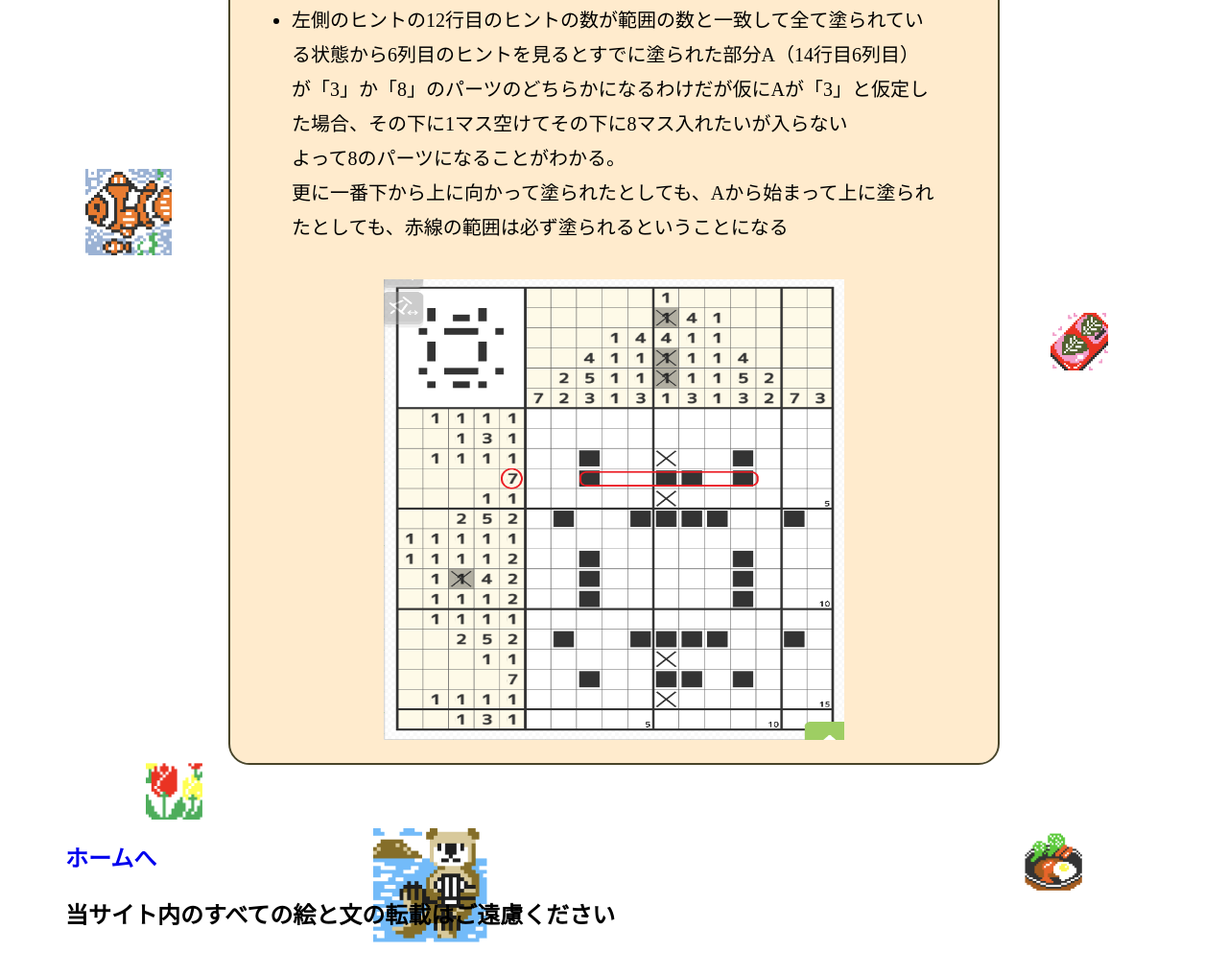
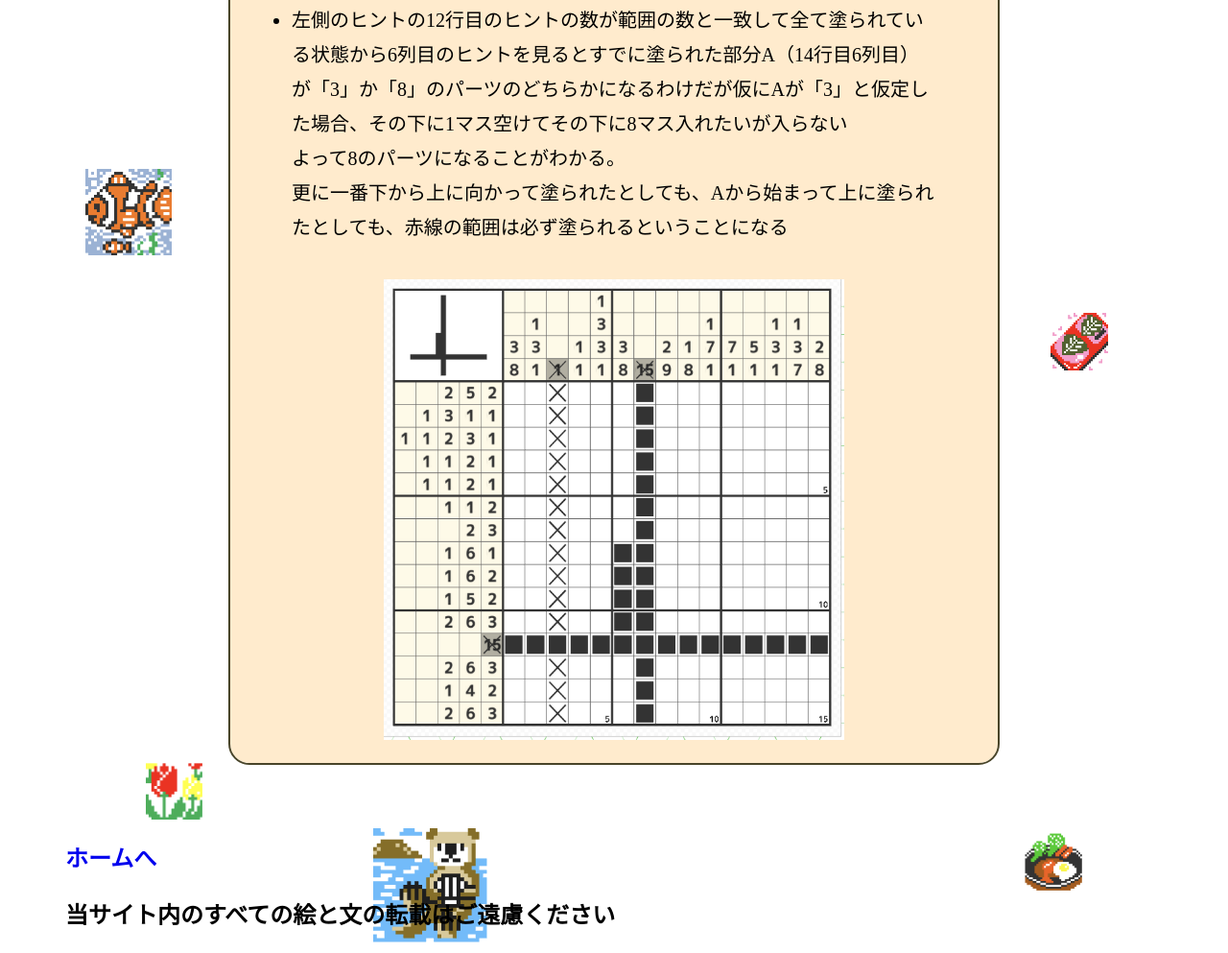
Before and after one commit to ryuji3741/logicTMTC.github.io, a plain HTML site: page TM05.html in a window 1280 px wide. Shown: the part 2324-3317 px from the top of the page at 96% size. Drawn offline with Linux system fonts and the light colour scheme.

Commit message:
Add files via upload

```diff
--- a/TM05.html
+++ b/TM05.html
@@ -54,7 +54,7 @@
       </ul>
       <div>
         <img
-            src="img/TM/TM05-01.png"
+            src="img/TM/TM05-04.png"
             alt="logicicon"
             width="480"
             height="480">
```
